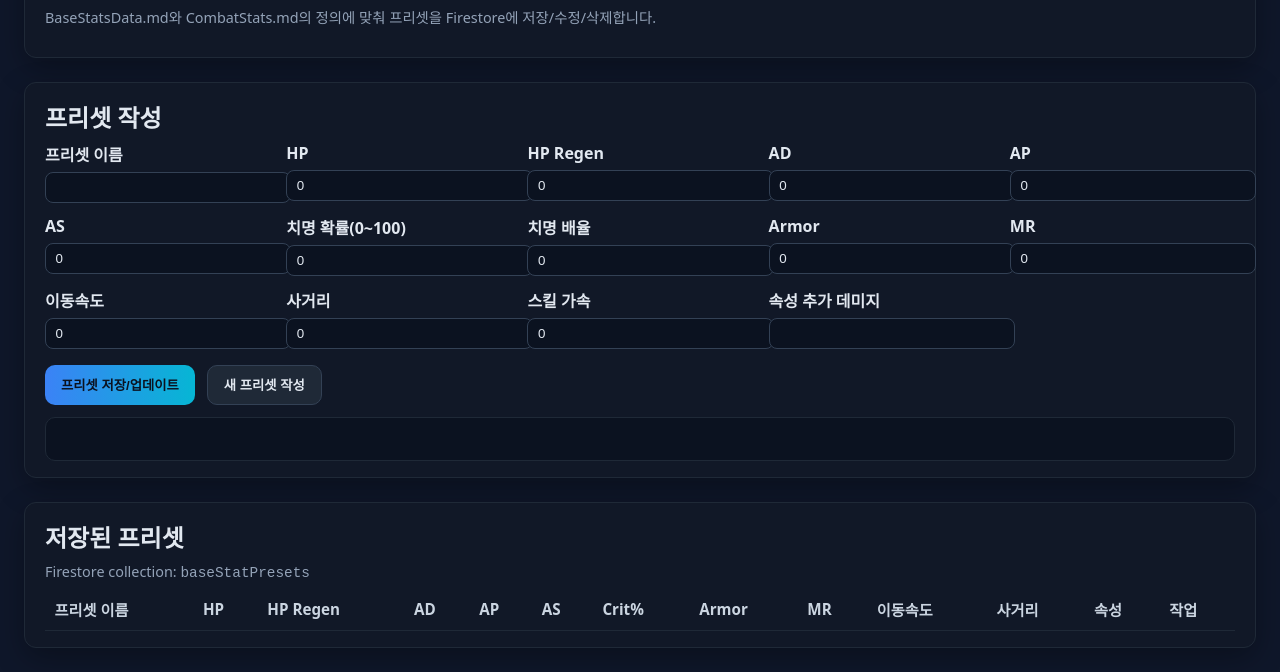
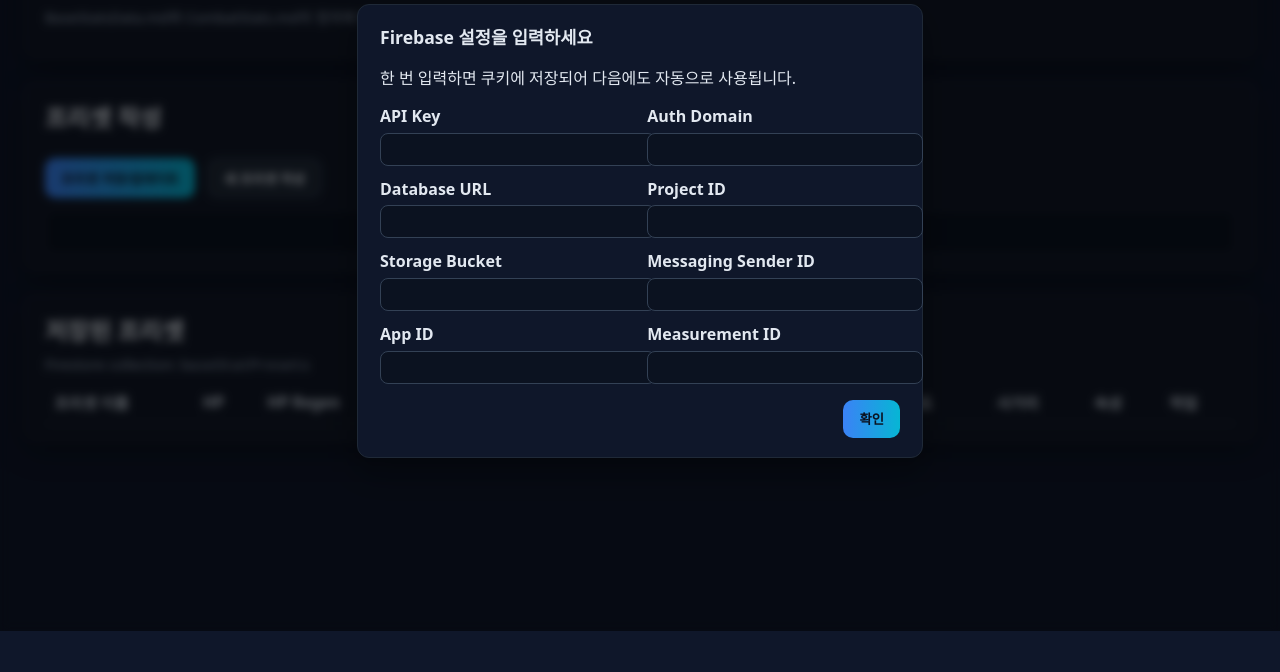
Before and after one commit to GIGISTUDIODEVE/MixDatatableTest, a plain HTML site: page base-stats-firestore.html in a window 1280 px wide. Shown: the part 169-841 px from the top of the page. After the commit the page ends 800 px from the top, so only its background shows below. Drawn offline with Linux system fonts and the light colour scheme; no server answers.

Commit message:
Add cookie-based Firebase config input

```diff
--- a/base-stats-firestore.html
+++ b/base-stats-firestore.html
@@ -250,9 +250,9 @@
       deleteDoc,
       doc,
     } from "https://www.gstatic.com/firebasejs/10.12.4/firebase-firestore.js";
-    import { firebaseConfig } from "./firebase-config.js";
+    import { getFirebaseConfig } from "./firebase-config.js";
 
-    const app = initializeApp(firebaseConfig);
+    const app = initializeApp(await getFirebaseConfig());
     const db = getFirestore(app);
     const presetsRef = collection(db, "baseStatPresets");
 
--- a/firebase-config.js
+++ b/firebase-config.js
@@ -1,11 +1,213 @@
-// Firebase configuration derived from FirebaseID.md
-export const firebaseConfig = {
-  apiKey: 'AIzaSyBq6NYET2gBapgOi5Yh2aSePctsMA8Dr7U',
-  authDomain: 'studydase.firebaseapp.com',
-  databaseURL: 'https://studydase-default-rtdb.firebaseio.com',
-  projectId: 'studydase',
-  storageBucket: 'studydase.firebasestorage.app',
-  messagingSenderId: '889952871801',
-  appId: '1:889952871801:web:2739d10dd5b3291b563ba8',
-  measurementId: 'G-JH3EBS40YM'
-};
+// Firebase configuration input helper
+const CONFIG_FIELDS = [
+  { key: "apiKey", label: "API Key" },
+  { key: "authDomain", label: "Auth Domain" },
+  { key: "databaseURL", label: "Database URL" },
+  { key: "projectId", label: "Project ID" },
+  { key: "storageBucket", label: "Storage Bucket" },
+  { key: "messagingSenderId", label: "Messaging Sender ID" },
+  { key: "appId", label: "App ID" },
+  { key: "measurementId", label: "Measurement ID" },
+];
+
+const COOKIE_PREFIX = "firebaseConfig_";
+const COOKIE_MAX_AGE = 60 * 60 * 24 * 30; // 30 days
+
+function parseCookies() {
+  return document.cookie
+    .split(";")
+    .map((chunk) => chunk.trim())
+    .filter(Boolean)
+    .reduce((acc, chunk) => {
+      const [name, ...rest] = chunk.split("=");
+      acc[name] = decodeURIComponent(rest.join("="));
+      return acc;
+    }, {});
+}
+
+function loadConfigFromCookies() {
+  const cookies = parseCookies();
+  const config = {};
+  for (const { key } of CONFIG_FIELDS) {
+    const cookieKey = `${COOKIE_PREFIX}${key}`;
+    if (!cookies[cookieKey]) {
+      return null;
+    }
+    config[key] = cookies[cookieKey];
+  }
+  return config;
+}
+
+function saveConfigToCookies(config) {
+  CONFIG_FIELDS.forEach(({ key }) => {
+    const value = config[key] ?? "";
+    document.cookie = `${COOKIE_PREFIX}${key}=${encodeURIComponent(value)}; path=/; max-age=${COOKIE_MAX_AGE}; SameSite=Lax`;
+  });
+}
+
+function ensureStyles() {
+  if (document.getElementById("firebase-config-style")) return;
+  const style = document.createElement("style");
+  style.id = "firebase-config-style";
+  style.textContent = `
+    .firebase-config-backdrop {
+      position: fixed;
+      inset: 0;
+      display: flex;
+      align-items: center;
+      justify-content: center;
+      background: rgba(0, 0, 0, 0.55);
+      backdrop-filter: blur(4px);
+      z-index: 9999;
+    }
+    .firebase-config-modal {
+      background: #0f172a;
+      color: #e2e8f0;
+      border: 1px solid #1f2937;
+      border-radius: 12px;
+      padding: 1.2rem 1.4rem;
+      width: min(520px, 92vw);
+      box-shadow: 0 12px 35px rgba(0, 0, 0, 0.35);
+      font-family: "Noto Sans KR", system-ui, -apple-system, BlinkMacSystemFont, "Segoe UI", sans-serif;
+    }
+    .firebase-config-modal h2 {
+      margin: 0 0 0.75rem;
+      font-size: 1.1rem;
+    }
+    .firebase-config-grid {
+      display: grid;
+      grid-template-columns: repeat(auto-fit, minmax(240px, 1fr));
+      gap: 0.75rem 0.9rem;
+    }
+    .firebase-config-field label {
+      display: block;
+      font-weight: 700;
+      margin-bottom: 0.35rem;
+    }
+    .firebase-config-field input {
+      width: 100%;
+      padding: 0.5rem 0.65rem;
+      border-radius: 8px;
+      border: 1px solid #334155;
+      background: #0b1220;
+      color: #e2e8f0;
+    }
+    .firebase-config-actions {
+      margin-top: 1rem;
+      display: flex;
+      gap: 0.6rem;
+      justify-content: flex-end;
+      flex-wrap: wrap;
+    }
+    .firebase-config-button {
+      border: none;
+      border-radius: 10px;
+      padding: 0.6rem 1rem;
+      font-weight: 800;
+      cursor: pointer;
+      transition: transform 0.1s ease, filter 0.15s ease;
+      background: linear-gradient(90deg, #3b82f6, #06b6d4);
+      color: #0b1220;
+    }
+    .firebase-config-button:hover {
+      filter: brightness(1.05);
+      transform: translateY(-1px);
+    }
+  `;
+  document.head.appendChild(style);
+}
+
+function createConfigModal(existingValues = {}) {
+  ensureStyles();
+
+  const backdrop = document.createElement("div");
+  backdrop.className = "firebase-config-backdrop";
+
+  const modal = document.createElement("div");
+  modal.className = "firebase-config-modal";
+
+  const title = document.createElement("h2");
+  title.textContent = "Firebase 설정을 입력하세요";
+
+  const description = document.createElement("p");
+  description.textContent = "한 번 입력하면 쿠키에 저장되어 다음에도 자동으로 사용됩니다.";
+
+  const form = document.createElement("form");
+  const grid = document.createElement("div");
+  grid.className = "firebase-config-grid";
+
+  const inputs = new Map();
+
+  CONFIG_FIELDS.forEach(({ key, label }) => {
+    const field = document.createElement("div");
+    field.className = "firebase-config-field";
+
+    const labelEl = document.createElement("label");
+    labelEl.textContent = label;
+    labelEl.setAttribute("for", `firebase-${key}`);
+
+    const input = document.createElement("input");
+    input.id = `firebase-${key}`;
+    input.name = key;
+    input.required = true;
+    input.value = existingValues[key] ?? "";
+
+    field.append(labelEl, input);
+    grid.appendChild(field);
+    inputs.set(key, input);
+  });
+
+  const actions = document.createElement("div");
+  actions.className = "firebase-config-actions";
+  const submitBtn = document.createElement("button");
+  submitBtn.type = "submit";
+  submitBtn.className = "firebase-config-button";
+  submitBtn.textContent = "확인";
+  actions.appendChild(submitBtn);
+
+  form.append(grid, actions);
+  modal.append(title, description, form);
+  backdrop.appendChild(modal);
+
+  return { backdrop, form, inputs };
+}
+
+async function requestConfigWithForm(prefill = {}) {
+  return new Promise((resolve) => {
+    const { backdrop, form, inputs } = createConfigModal(prefill);
+
+    form.addEventListener("submit", (event) => {
+      event.preventDefault();
+      const config = {};
+      for (const { key } of CONFIG_FIELDS) {
+        const value = inputs.get(key).value.trim();
+        if (!value) {
+          inputs.get(key).focus();
+          return;
+        }
+        config[key] = value;
+      }
+      saveConfigToCookies(config);
+      document.body.removeChild(backdrop);
+      resolve(config);
+    });
+
+    document.body.appendChild(backdrop);
+  });
+}
+
+export async function getFirebaseConfig() {
+  const savedConfig = loadConfigFromCookies();
+  if (savedConfig) {
+    return savedConfig;
+  }
+  const partial = {};
+  const cookies = parseCookies();
+  CONFIG_FIELDS.forEach(({ key }) => {
+    const cookieKey = `${COOKIE_PREFIX}${key}`;
+    if (cookies[cookieKey]) {
+      partial[key] = cookies[cookieKey];
+    }
+  });
+  return requestConfigWithForm(partial);
+}
```
Also changed, not shown: combat-dps-tester.html (+2 -2 lines), combat-stats-firestore.html (+2 -2 lines), growth-base-stats-firestore.html (+2 -2 lines).
